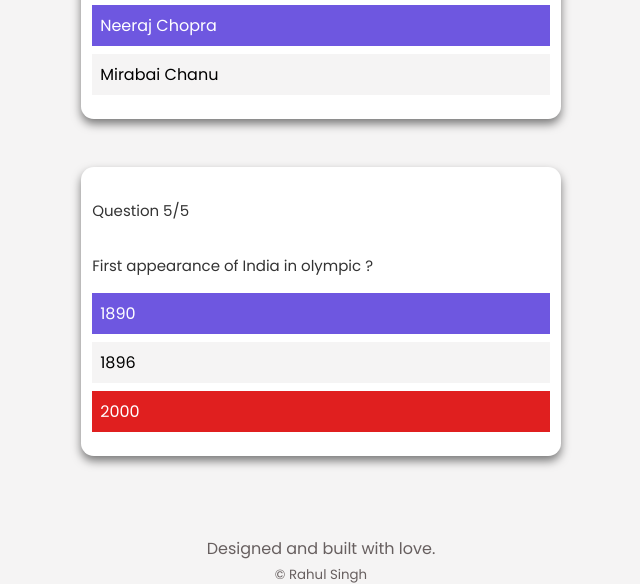
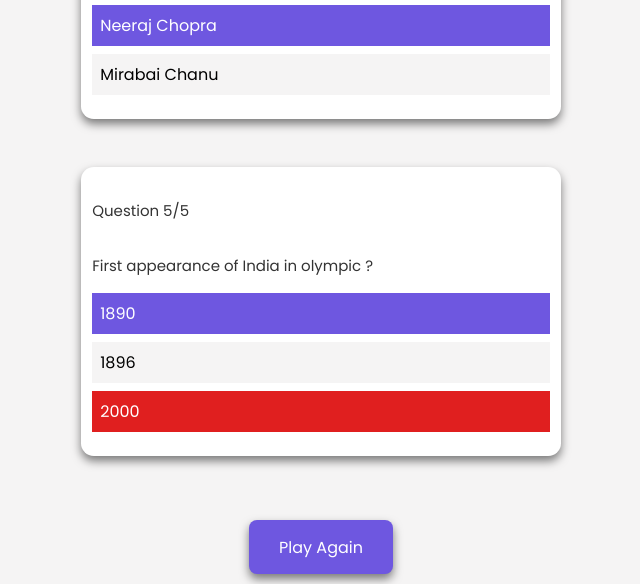
Before and after one commit to RahulSingh9131/QuizBee, a plain HTML site: page docs/scorePage/olympicScore.html in a window 1280 px wide. Shown: the part 1535-2119 px from the top of the page, without its empty margins (319-959 px from the left). Drawn offline with Linux system fonts and the light colour scheme.

Commit message:
Update : scorePage

```diff
--- a/docs/scorePage/olympicScore.html
+++ b/docs/scorePage/olympicScore.html
@@ -101,6 +101,9 @@
                                 <div class="option option-wrong">2000</div>
                             </div>
                         </div>
+                        <div class="play-again">
+                            <a href="../questions/olympicsQuiz.html" class="btn">Play Again</a>
+                        </div>
                     </div>
                 </div>
             </section>
```
Also changed, not shown: docs/scorePage/capitalScore.html (+3 -0 lines), docs/scorePage/cssScore.html (+3 -0 lines).
